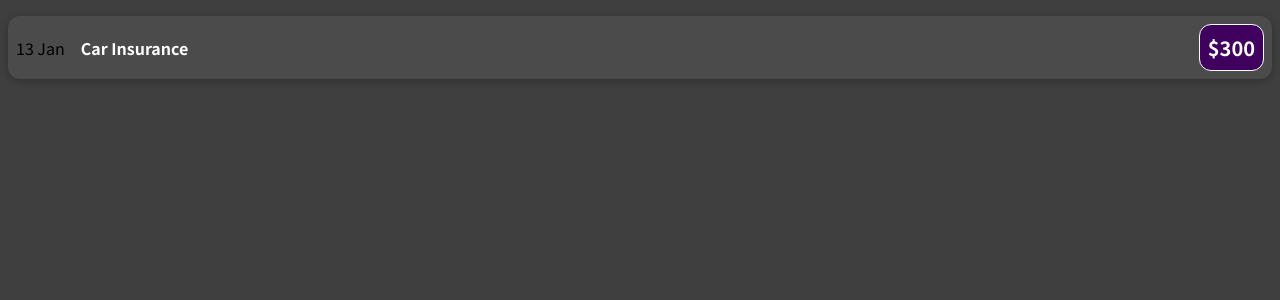
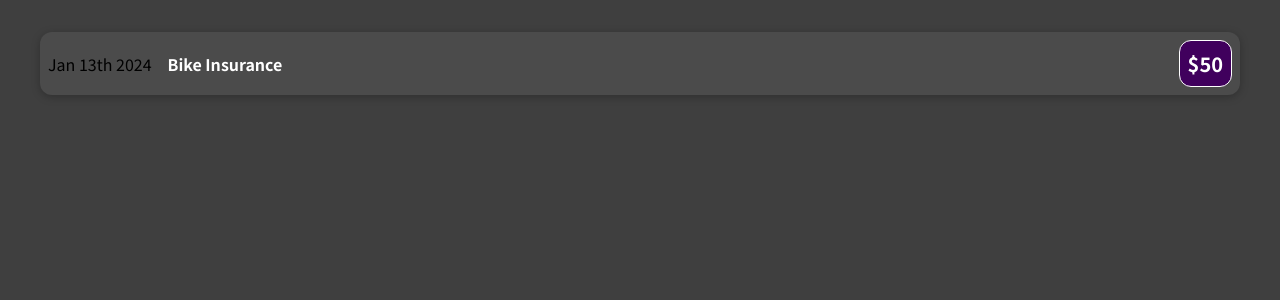
Before and after one commit to KalpitChandekar/setup-project, a JavaScript app: page / in a window 1280 px wide. Shown: the top 300 px of the page. Built offline with nearby package versions, Linux system fonts and the light colour scheme.

Commit message:
updated component

```diff
--- a/src/components/ExpenseItem.css
+++ b/src/components/ExpenseItem.css
@@ -4,7 +4,7 @@
   align-items: center;
   box-shadow: 0 2px 8px rgba(0, 0, 0, 0.25);
   padding: 0.5rem;
-  margin: 1rem 0;
+  margin: 2rem;
   border-radius: 12px;
   background-color: #4b4b4b;
 }
@@ -38,7 +38,6 @@
 }
 
 @media (min-width: 580px) {
-
   .expense-item__description {
     flex-direction: row;
     align-items: center;
@@ -50,8 +49,7 @@
     font-size: 1.25rem;
   }
 
-  .expense-item__price{
+  .expense-item__price {
     font-size: 1.25rem;
   }
-
 }
--- a/src/components/ExpenseItem.js
+++ b/src/components/ExpenseItem.js
@@ -1,12 +1,12 @@
-import './ExpenseItem.css'
+import "./ExpenseItem.css";
 
 function ExpenseItem() {
   return (
     <div className="expense-item">
-      <div>13 Jan</div>
+      <div>Jan 13th 2024</div>
       <div className="expense-item__description">
-        <h2>Car Insurance</h2>
-        <div className="expense-item__price">$300</div>
+        <h2>Bike Insurance</h2>
+        <div className="expense-item__price">$50</div>
       </div>
     </div>
   );
```
